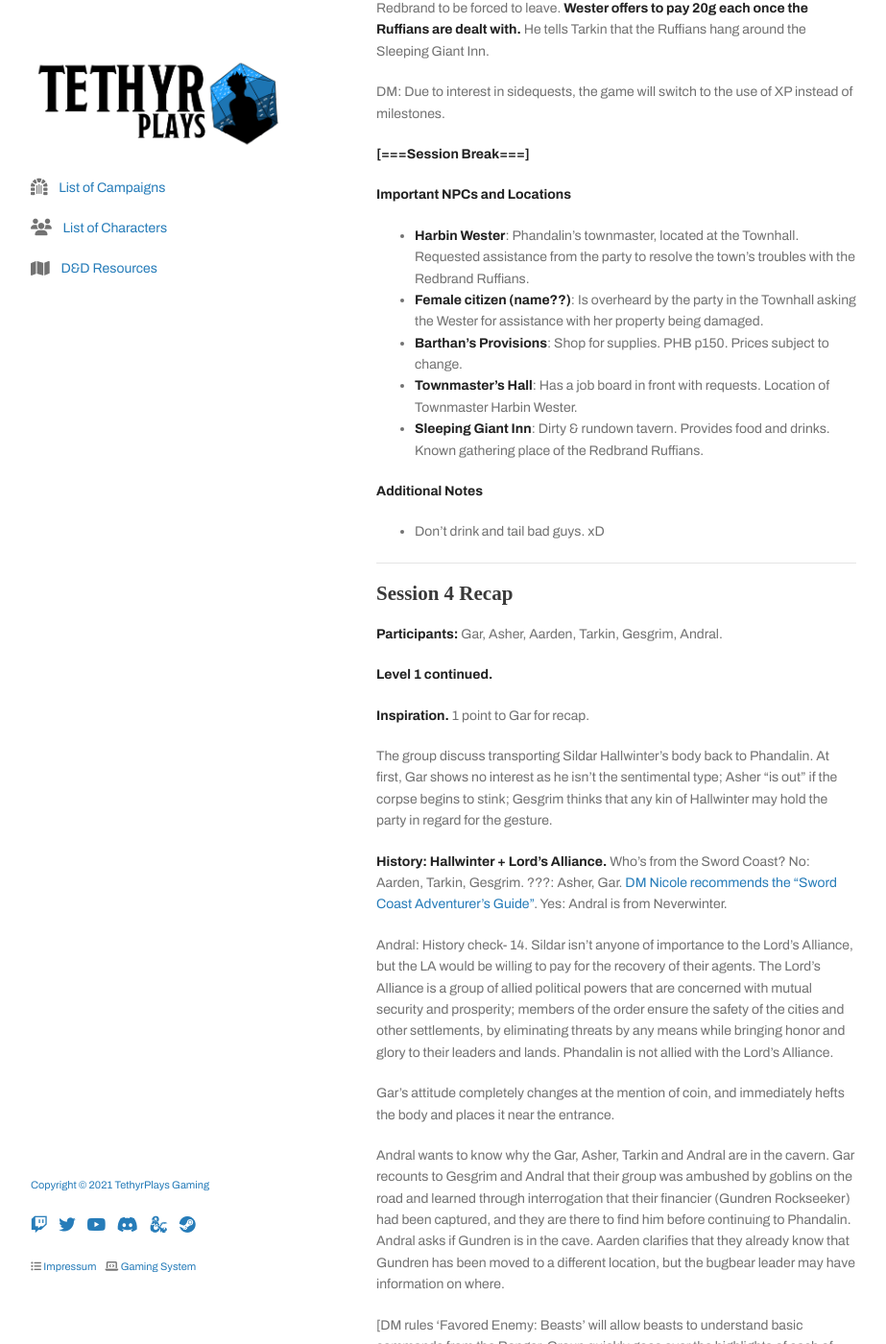
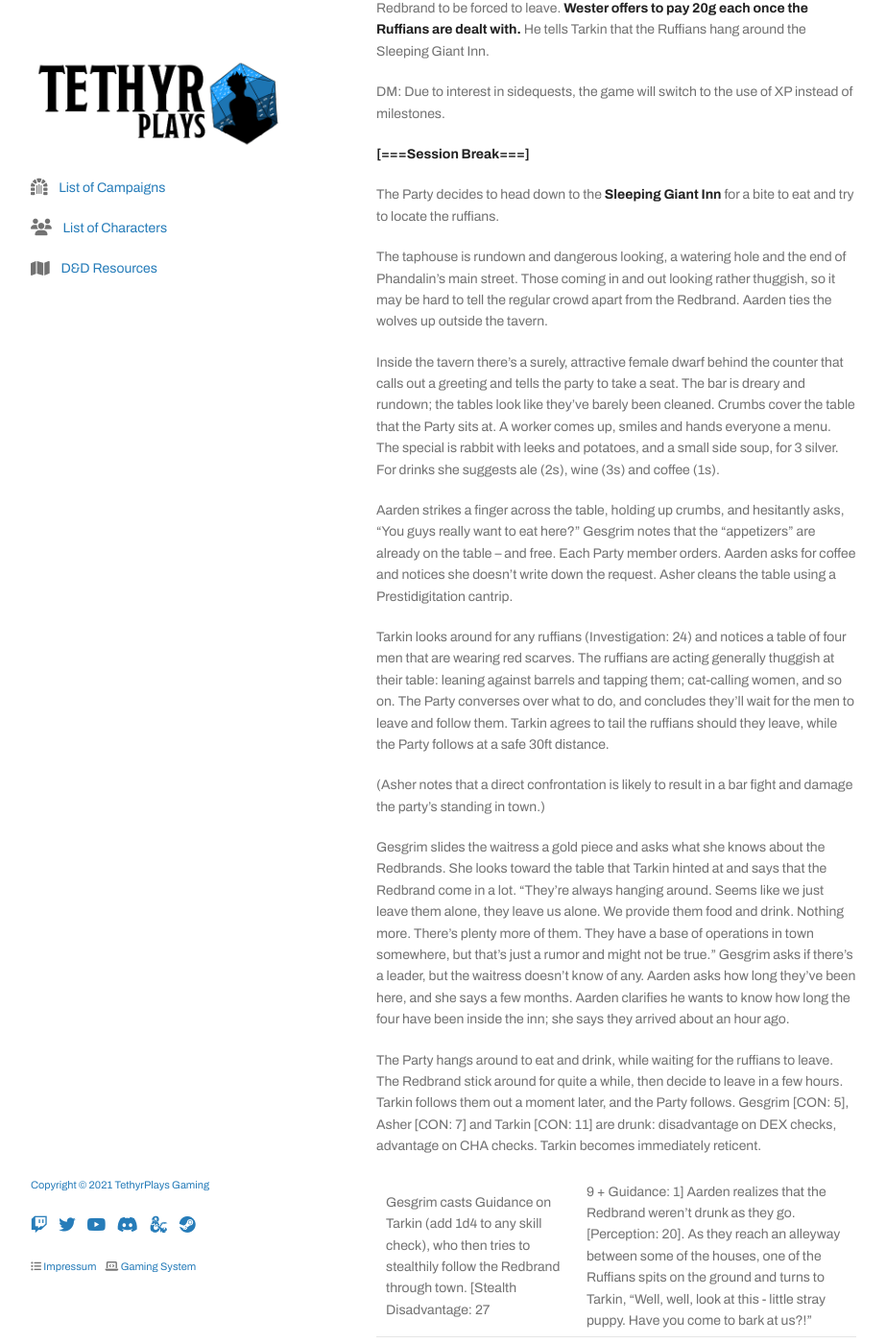
Before and after one commit to tethyrplays/tethyrplays, a Jekyll site: the page built from campaign/2021-lmop-with-dm-nicole.md, in a window 1280 px wide and 1400 px high, scrolled down 2816 px. Shown: the whole window at 96% size, without its empty margins (178-1101 px from the left). Built offline with Jekyll 4.4.1, drawn with Linux system fonts in a browser that asks for light colours; nearby versions of some CDN libraries; some web fonts are replaced; our own code applies the rules of GitHub Pages for plain Markdown files; the repository's description, which GitHub fills in, is left out; some of the changed text lies outside the part shown.

Commit message:
Update 2021-lmop-with-dm-nicole.md

```diff
--- a/campaign/2021-lmop-with-dm-nicole.md
+++ b/campaign/2021-lmop-with-dm-nicole.md
@@ -71,27 +71,27 @@ DM: Due to interest in sidequests, the game will switch to the use of XP instead
 
 **[===Session Break===]**
 
+The Party decides to head down to the **Sleeping Giant Inn** for a bite to eat and try to locate the ruffians.
 
+The taphouse is rundown and dangerous looking, a watering hole and the end of Phandalin's main street. Those coming in and out looking rather thuggish, so it may be hard to tell the regular crowd apart from the Redbrand. Aarden ties the wolves up outside the tavern.
 
+Inside the tavern there's a surely, attractive female dwarf behind the counter that calls out a greeting and tells the party to take a seat. The bar is dreary and rundown; the tables look like they've barely been cleaned. Crumbs cover the table that the Party sits at. A worker comes up, smiles and hands everyone a menu. The special is rabbit with leeks and potatoes, and a small side soup, for 3 silver. For drinks she suggests ale (2s), wine (3s) and coffee (1s).
 
+Aarden strikes a finger across the table, holding up crumbs, and hesitantly asks, "You guys really want to eat here?" Gesgrim notes that the "appetizers" are already on the table -- and free. Each Party member orders. Aarden asks for coffee and notices she doesn't write down the request. Asher cleans the table using a Prestidigitation cantrip.
 
+Tarkin looks around for any ruffians (Investigation: 24) and notices a table of four men that are wearing red scarves. The ruffians are acting generally thuggish at their table: leaning against barrels and tapping them; cat-calling women, and so on. The Party converses over what to do, and concludes they'll wait for the men to leave and follow them. Tarkin agrees to tail the ruffians should they leave, while the Party follows at a safe 30ft distance.
 
+(Asher notes that a direct confrontation is likely to result in a bar fight and damage the party's standing in town.)
 
+Gesgrim slides the waitress a gold piece and asks what she knows about the Redbrands. She looks toward the table that Tarkin hinted at and says that the Redbrand come in a lot. "They're always hanging around. Seems like we just leave them alone, they leave us alone. We provide them food and drink. Nothing more. There's plenty more of them. They have a base of operations in town somewhere, but that's just a rumor and might not be true." Gesgrim asks if there's a leader, but the waitress doesn't know of any. Aarden asks how long they've been here, and she says a few months. Aarden clarifies he wants to know how long the four have been inside the inn; she says they arrived about an hour ago.
 
+The Party hangs around to eat and drink, while waiting for the ruffians to leave. The Redbrand stick around for quite a while, then decide to leave in a few hours. Tarkin follows them out a moment later, and the Party follows. Gesgrim [CON: 5], Asher [CON: 7] and Tarkin [CON: 11] are drunk: disadvantage on DEX checks, advantage on CHA checks. Tarkin becomes immediately reticent.
 
+Gesgrim casts Guidance on Tarkin (add 1d4 to any skill check), who then tries to stealthily follow the Redbrand through town. [Stealth Disadvantage: 27 | 9 + Guidance: 1] Aarden realizes that the Redbrand weren't drunk as they go. [Perception: 20]. As they reach an alleyway between some of the houses, one of the Ruffians spits on the ground and turns to Tarkin, "Well, well, look at this - little stray puppy. Have you come to bark at us?!"
 
+Tarkin tries to slyly deceive the Ruffian, in a drunkinly manner saying that he's looking for nice stuff to steal. [Deception Advantage: 13 | 17]. The Ruffian says there isn't any "nice stuff" in Phandalin, as another Ruffian approaches to see what's going on. The Ruffian gives Tarkin the option to leave or fight.
 
-
-
-
-
-
-
-
-
-
-
-
+Tarkin opts to walk away and the Ruffians laugh behind his back. Tarkin reiterates that he'd rather find a place to sleep than fight to the death. The party heads for Stonehill Inn (cost: 2s per night); Aarden opts to make arrangements with the woman that sought out the Townmaster earlier; and Gesgrim will take up lodge in a building that recognizes his guild affiliation.
 
 
 **Important NPCs and Locations**
```
